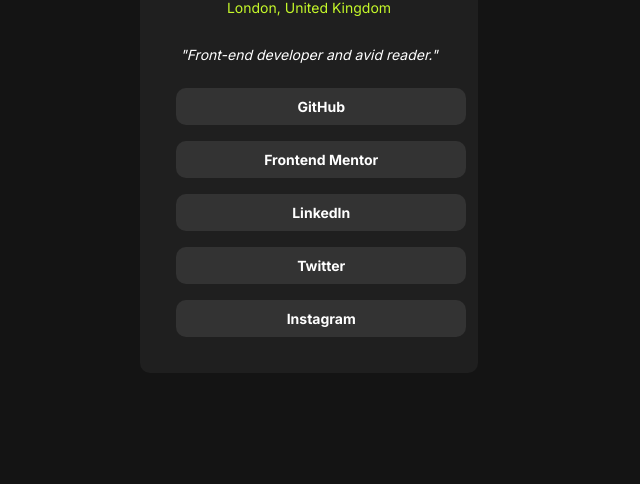
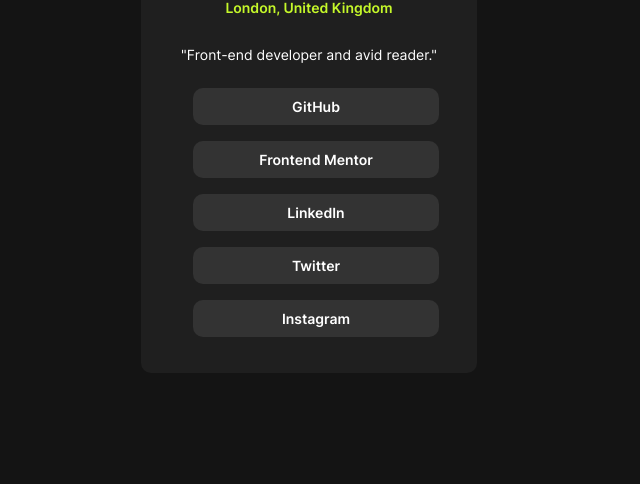
Before and after one commit to lgwarda/social-links-profile, a plain HTML site: page index.html in a window 1280 px wide. Shown: the part 316-800 px from the top of the page, without its empty margins (351-991 px from the left). Drawn offline with Linux system fonts and the light colour scheme.

Commit message:
Add local Inter font files and update CSS to use them

```diff
--- a/styles.css
+++ b/styles.css
@@ -1,6 +1,30 @@
 
-    /* Import the Inter font from Google Fonts */
-    @import url('https://fonts.googleapis.com/css2?family=Inter:wght@400;600;700&display=swap');
+@font-face {
+    font-family: 'Inter';
+    src: url('./assets/fonts/static/Inter-Regular.ttf') format('truetype'),
+         url('./assets/fonts/static/Inter-SemiBold.ttf') format('truetype'),
+         url('./assets/fonts/static/Inter-Bold.ttf') format('truetype'),
+         url('./assets/fonts/static/Inter-VariableFont_slnt,wght.ttf') format('truetype'); /* Add formats as needed */
+    font-weight: 400; /* Regular */
+    font-style: normal;
+}
+
+@font-face {
+    font-family: 'Inter';
+    src: url('./assets/fonts/static/Inter-Bold.ttf') format('truetype');
+    font-weight: 700; /* Bold */
+    font-style: normal;
+}
+
+@font-face {
+    font-family: 'Inter';
+    src: url('./assets/fonts/static/Inter-SemiBold.ttf') format('truetype');
+    font-weight: 600; /* SemiBold */
+    font-style: normal;
+}
+
+/* Add any additional styles for the variable font if needed */
+
 
 /* Define CSS variables */
 :root {
@@ -11,9 +35,16 @@
     --grey-900: hsl(0, 0%, 8%);
     --font-family: 'Inter', sans-serif;
     --font-size: 14px;
+    --margin: 1rem; /* Base margin */
+    --font-family: 'Inter', sans-serif;
+    --font-weight-regular: 400;  /* Regular */
+    --font-weight-semibold: 600; /* SemiBold */
+    --font-weight-bold: 700;     /* Bold */
 }
 
 body {
+    font-family: var(--font-family);
+    font-weight: var(--font-weight-regular);
     display: flex;
     justify-content: center; /* Centers horizontally */
     align-items: center; /* Centers vertically */
@@ -41,18 +72,21 @@
 }
 
 h1 {
+    font-weight: var(--font-weight-bold);
     color: var(--white);
     margin-bottom: 10px;
 }
 
 p {
+    font-weight: var(--font-weight-semibold);
     margin: 0;
 }
 
 blockquote {
-        color: var(--white); /* Changed to match theme */
+    font-weight: var(--font-weight-regular);
+    color: var(--white);
     margin: 30px 0 25px 0;
-        font-style: italic; /* Optional: add italic style for emphasis */
+
 }
 
 ul {
@@ -62,23 +96,46 @@
 }
 
 li {
-        margin: 1rem;
+    margin: var(--margin);
 }
 
 a {
     display: inline-block; /* Make the link behave like a block element */
-        width: 100%; /* Set the width to fill the parent */
+    width: calc(100% - 3rem); /* Adjust width to account for left and right margins */
     max-width: 260px; /* Adjust max-width as needed */
     text-decoration: none;
     color: var(--white);
-        font-weight: bold;
-        background-color: var(--grey-700); /* Set the background color */
-        padding: 10px 15px; /* Add some padding for a button-like appearance */
-        border-radius: 10px; /* Round the corners */
-        transition: background-color 0.3s, color 0.3s; /* Transition for hover effects */
+    font-weight: var(--font-weight-semibold);
+    background-color: var(--grey-700);
+    padding: 10px 15px;
+    border-radius: 10px;
+    transition: background-color 0.3s, color 0.3s, transform 0.3s, box-shadow 0.3s; /* Added transition for shadow */
+    margin: 0 1rem; /* Added horizontal margin for spacing */
 }
 
 a:hover {
-        background-color: var(--green); /* Change background on hover */
-        transform: scale(1.05); /* Slightly enlarge on hover */
+    background-color: var(--green);
+    color: var(--grey-900);
+    transform: scale(1.05);
+    box-shadow: 0 4px 8px rgba(0, 0, 0, 0.2); /* Subtle shadow effect */
 }
+
+a:focus {
+    outline: 2px solid var(--green);
+    outline-offset: 2px;
+}
+
+/* Responsive styles */
+@media (max-width: 480px) {
+    body {
+        font-size: 12px;
+    }
+
+    article {
+        padding: 15px;
+    }
+
+    a {
+        max-width: 100%;
+    }
+}
```
Lines whose indentation alone changed are shown as unchanged.
